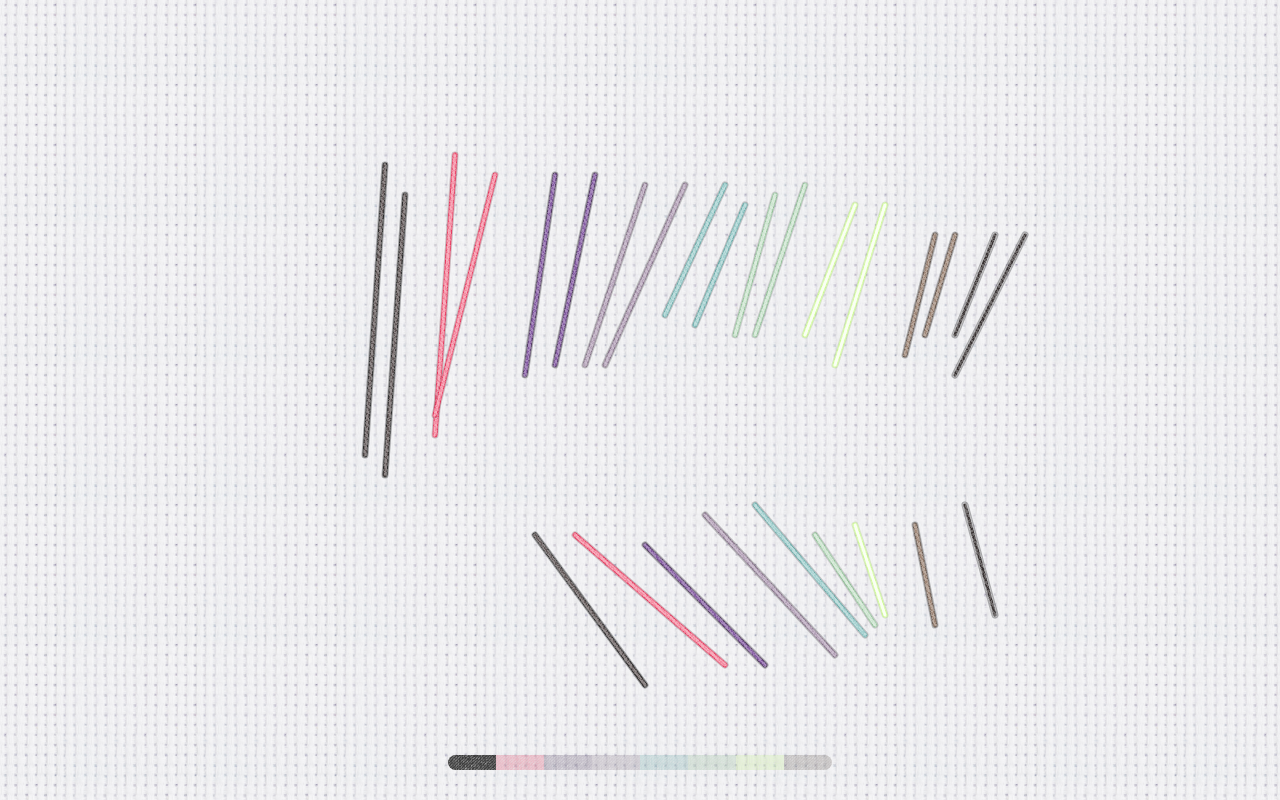
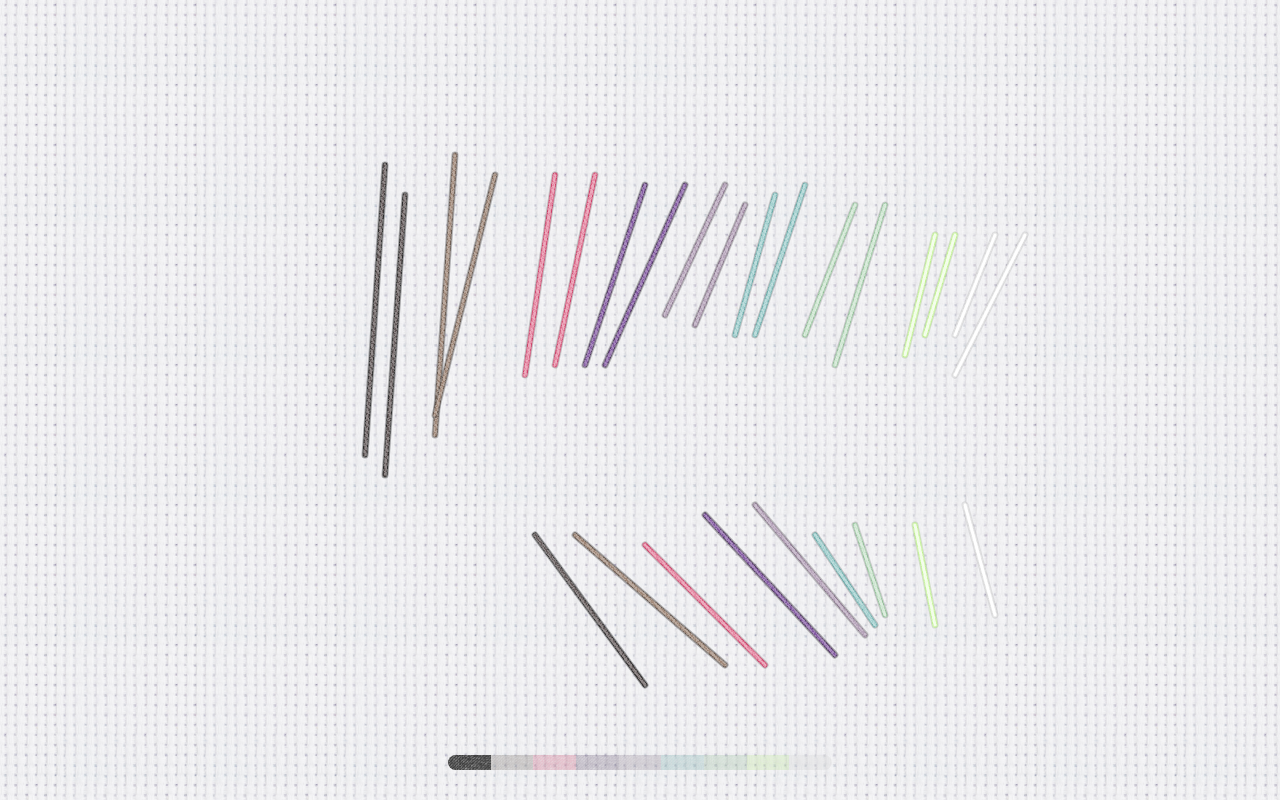
Before and after one commit to tanminggang/Stitches, a plain HTML site: page index.html in a window 1280 px wide. Drawn offline with Linux system fonts and the light colour scheme.

Commit message:
Colors Picked

```diff
--- a/css/main.css
+++ b/css/main.css
@@ -67,7 +67,7 @@ nav ul li a
 	/*border-radius: 50px 50px 50px 50px;*/
 /*	border-right: none;
 	border-left: none;*/
-	transition: opacity .4s;
+	transition: opacity .7s;
 }
 
 nav ul li:first-child a
@@ -85,11 +85,13 @@ nav ul li:last-child a
 nav ul li a:hover
 {
 	/*border-style: solid;*/
+	transition: opacity .1s;
 	opacity: 0.9;
 }
 
 nav ul li a.selected
 {
+	transition: opacity .1s;
 	opacity: 1;
 }
 
--- a/js/main.js
+++ b/js/main.js
@@ -187,18 +187,19 @@ var spacing = 10;
 // 	"#61544c"
 // ];
 
-// Final
-var threadStyle =
-[
-	"#282828",
-	"#e63359",
-	"#4E395D",
-	"#827085",
-	"#65A8A6",
-	"#8EBE94",
-	"#CCFC8E",
-	"#61544c"
-];
+// // Final, TRY ONE
+// var threadStyle =
+// [
+// 	"#282828",
+// 	"#61544c",
+// 	"#e63359",
+// 	"#4E395D",
+// 	"#827085",
+// 	"#65A8A6",
+// 	"#8EBE94",
+// 	"#CCFC8E",
+// 	"#DDDDDD"
+// ];
 
 // // Rainblow
 // var threadStyle =
@@ -222,6 +223,20 @@ var threadStyle =
 // 	"#d51846",
 // 	"#82b461"
 // ];
+
+// Final
+var threadStyle =
+[
+	"#282828",
+	"#61544c",
+	"#cd3b65",
+	"#4E395D",
+	"#827085",
+	"#65A8A6",
+	"#8EBE94",
+	"#bef38a",
+	"#DDDDDD"
+];
 
 var threadId = 0;
 var applicationData;
```
